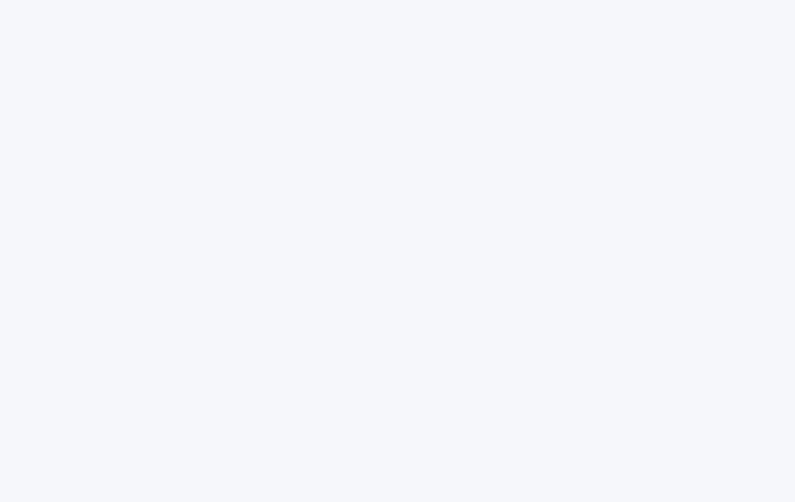
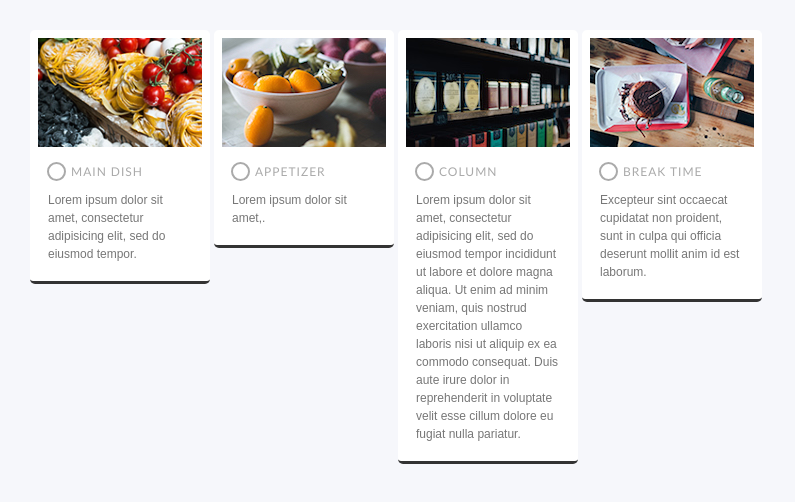
Before and after one commit to tomoshin02/HTML5-CSS3-ModernCoding-GridStyleWebsite, a plain HTML site: page index.html in a window 1280 px wide. Shown: the whole page, without its empty margins (0-795 px from the left). Drawn offline with nearby package versions, Linux system fonts and the light colour scheme.

Commit message:
Create grid and apply JS.

```diff
--- a/index.html
+++ b/index.html
@@ -7,6 +7,43 @@
     <link rel="stylesheet" href="styles/style.css">
   </head>
   <body>
+    <section class="item">
+      <a href="#">
+        <img class="image" src="images/image_S_1.jpg" alt="メインディッシュ">
+        <div class="category">MAIN DISH</div>
+        <p class="description">
+        Lorem ipsum dolor sit amet, consectetur adipisicing elit, sed do eiusmod tempor.</p>
+      </a>
+    </section>
+    <section class="item">
+      <a href="#">
+        <img class="image" src="images/image_S_2.jpg" alt="前菜">
+        <div class="category">APPETIZER</div>
+        <p class="description">
+        Lorem ipsum dolor sit amet,.</p>
+      </a>
+    </section>
+    <section class="item">
+      <a href="#">
+        <img class="image" src="images/image_S_3.jpg" alt="コラム">
+        <div class="category">COLUMN</div>
+        <p class="description">
+        Lorem ipsum dolor sit amet, consectetur adipisicing elit, sed do eiusmod tempor incididunt ut labore et dolore magna aliqua. Ut enim ad minim veniam, quis nostrud exercitation ullamco laboris nisi ut aliquip ex ea commodo consequat. Duis aute irure dolor in reprehenderit in voluptate velit esse cillum dolore eu fugiat nulla pariatur.</p>
+      </a>
+    </section>
+    <section class="item">
+      <a href="#">
+        <img class="image" src="images/image_S_4.jpg" alt="おやつの時間">
+        <div class="category">BREAK TIME</div>
+        <p class="description">
+          Excepteur sint occaecat cupidatat non proident, sunt in culpa qui officia deserunt mollit anim id est laborum.
+        </p>
+      </a>
+    </section>
+    <script src="https://unpkg.com/masonry-layout@4/dist/masonry.pkgd.min.js"></script>
+    <script src="javascript/load-masonry.js">
 
+    </script>
+    </div>
   </body>
 </html>
--- /dev/null
+++ b/javascript/load-masonry.js
@@ -0,0 +1,7 @@
+const elem = document.querySelector('body');
+const msnry = new Masonry( elem, {
+  // options
+  itemSelector: '.item',
+  columnWidth: 180,
+  gutter: 4
+});
--- a/styles/style.css
+++ b/styles/style.css
@@ -17,3 +17,46 @@ a:link, a:visited, a:hover, a:active {
   color: #7C5119;
   text-decoration: none;
 }
+.item {
+  width: 180px;
+  margin-bottom: 4px;
+  padding: 8px;
+  border-bottom: 3px solid;
+  border-radius: 5px;
+  background-color: #fff;
+}
+.item .image {
+  display: block;
+  width: 100%;
+}
+.item .category {
+  margin: 15px 9px 10px;
+  color: #aaa;
+  letter-spacing: 1px;
+  font-family: "Trebuchet MS", "Hiragino kaku Gothic Pron", Meiryo, sans-serif;
+}
+.item .category::before {
+  content: '';
+  display: inline-block;
+  width: 19px;
+  height: 19px;
+  margin-right: 5px;
+  border: 2px solid;
+  border-radius: 50%;
+  vertical-align: -5px;
+}
+.item .description {
+ margin: 10px;
+ line-height: 1.5;
+}
+.item > a {
+  display: block;
+  color: #777;
+  margin: -8px -8px -11px;
+  padding: 8px 8px 11px;
+  transition: all 0.3s;
+}
+.item > a:hover {
+  box-shadow: 0 0 6px -1px rgba(0, 0, 0, 0.3);
+  opacity: 0.8;
+}
```
